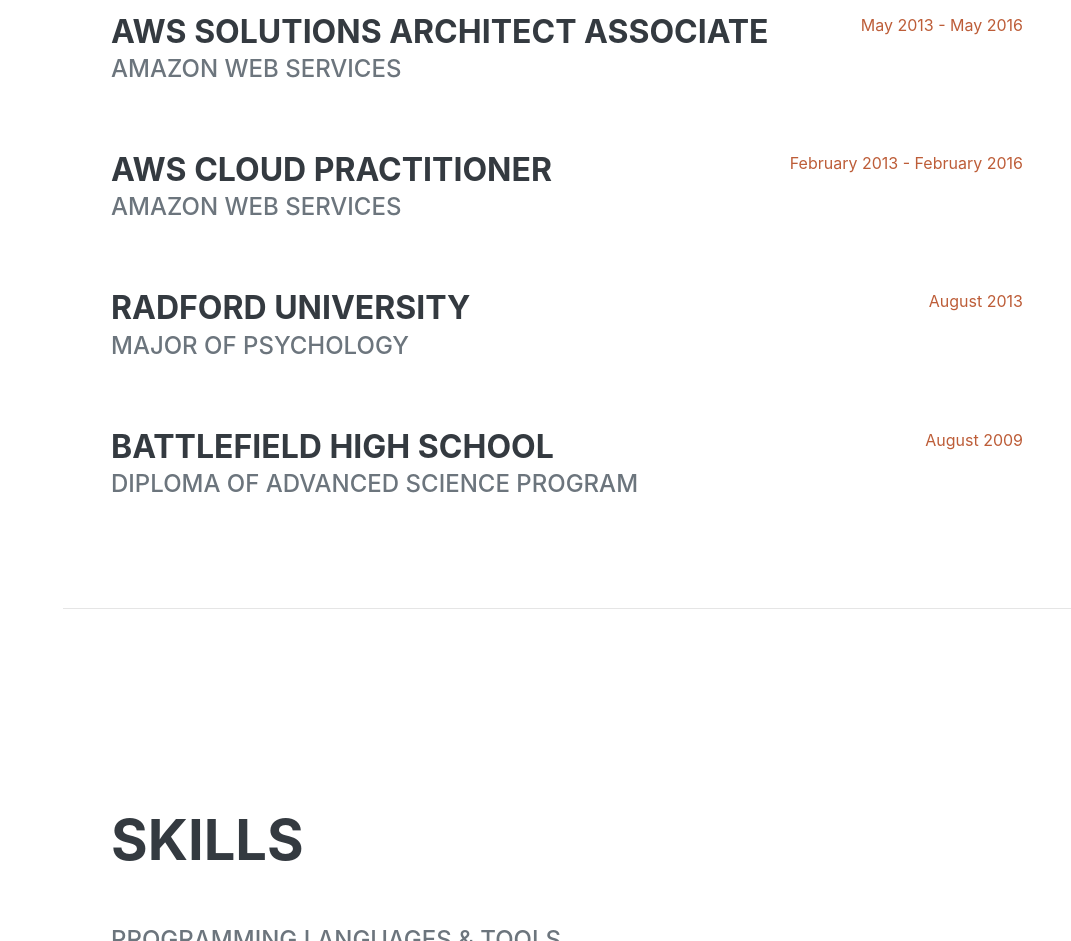
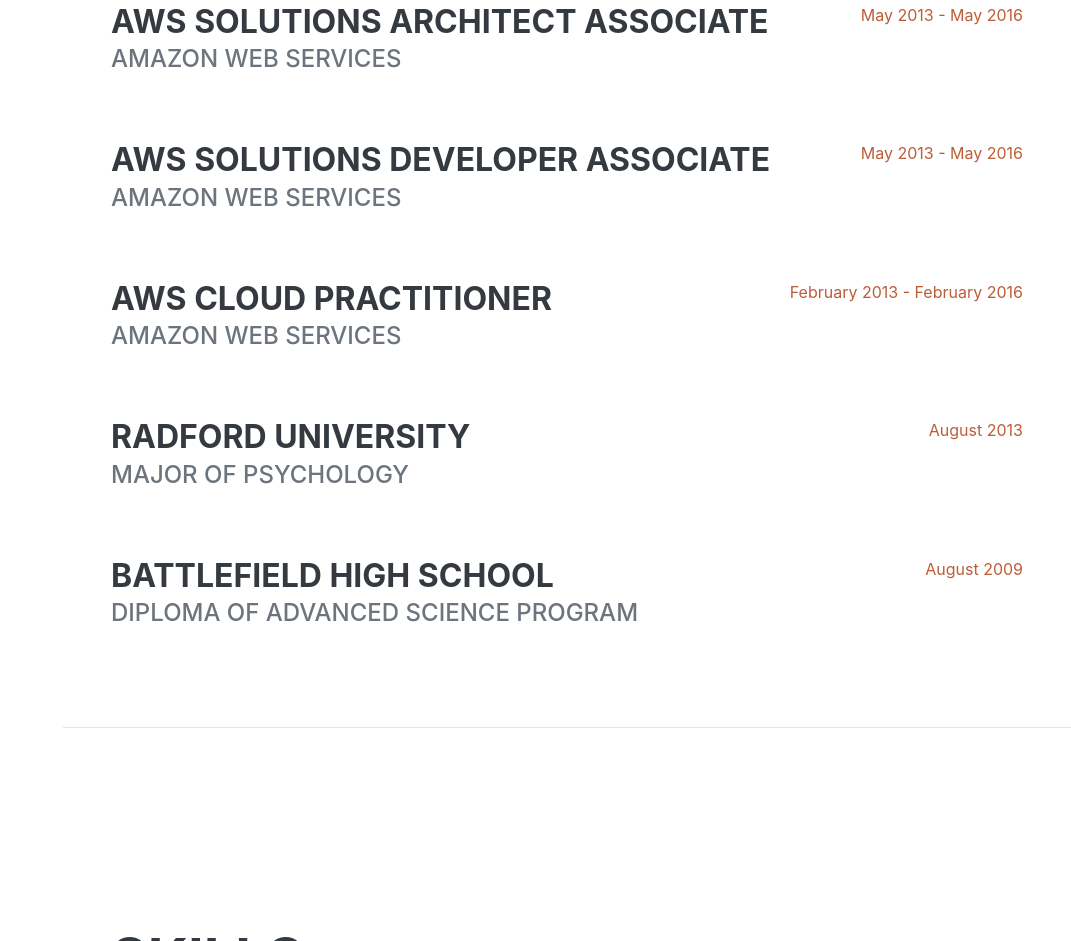
Before and after one commit to Csantosscott/cv, a plain HTML site: page index.html in a window 1280 px wide. Shown: the part 2479-3420 px from the top of the page, without its empty margins (209-1280 px from the left). Drawn offline with nearby package versions, Linux system fonts and the light colour scheme; a web font is replaced by a local one.

Commit message:
Update index.html
add developers cert

```diff
--- a/index.html
+++ b/index.html
@@ -123,6 +123,15 @@
                         </div>
                         <div class="flex-shrink-0"><span class="text-primary">May 2013 - May 2016</span></div>
                     </div>
+                     <div class="d-flex flex-column flex-md-row justify-content-between mb-5">
+                        <div class="flex-grow-1">
+                            <h3 class="mb-0">AWS Solutions Developer Associate</h3>
+                            <div class="subheading mb-3">Amazon Web Services</div>
+                            <!--div>Computer Science - Web Development Track</div-->
+                            <!--p>GPA: 3.23</p-->
+                        </div>
+                        <div class="flex-shrink-0"><span class="text-primary">May 2013 - May 2016</span></div>
+                    </div>
                     <div class="d-flex flex-column flex-md-row justify-content-between mb-5">
                         <div class="flex-grow-1">
                             <h3 class="mb-0">AWS Cloud Practitioner</h3>
```
